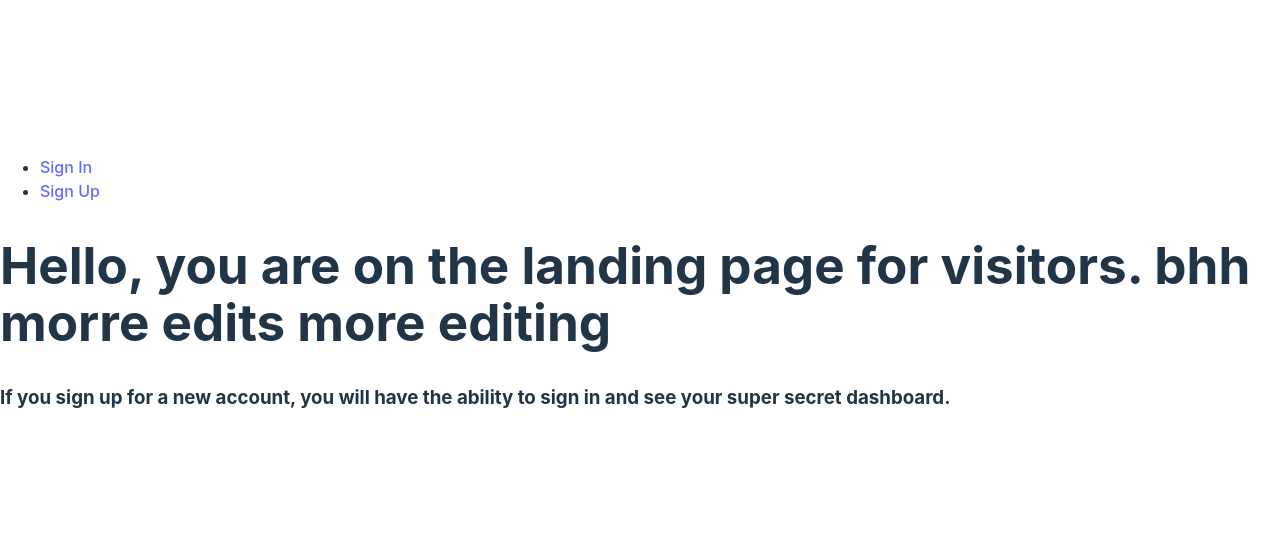
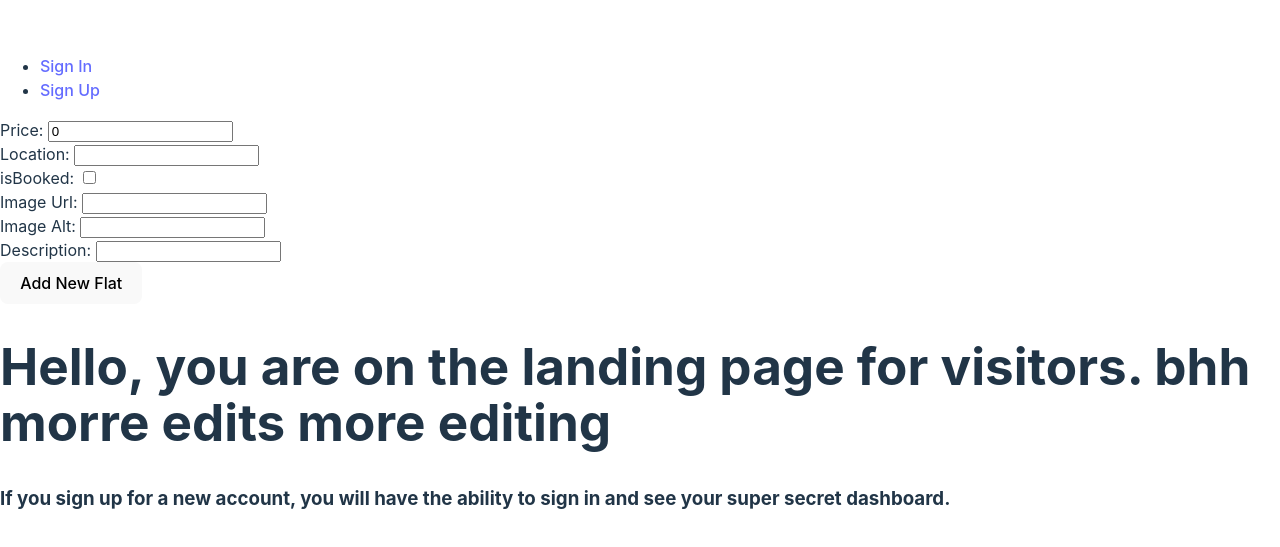
Before and after one commit to alorabi5/rental-flat-system-frontEnd, a React (Vite) app: page / in a window 1280 px wide. Shown: the part 115-662 px from the top of the page. Built offline with nearby package versions, Linux system fonts and the light colour scheme; no server answers.

Commit message:
Create Flat Form

```diff
--- a/src/App.jsx
+++ b/src/App.jsx
@@ -6,6 +6,11 @@ import Dashboard from './components/Dashboard/Dashboard';
 import SignupForm from './components/SignupForm/SignupForm';
 import SigninForm from './components/SigninForm/SigninForm';
 import * as authService from './services/authService'; // import the authservice
+import * as flatService from "./services/flatService";
+
+import FlatForm from "./components/FlatForm/FlatForm";
+
+
 
 export const AuthedUserContext = createContext(null);
 
@@ -17,10 +22,53 @@ const App = () => {
     setUser(null);
   };
 
+  // ------------------------ Flat Form ------------------------
+
+  const [flatList, setFlatList] = useState([]);
+  const [selected, setSelected] = useState(null);
+
+  const handleAddFlat = async (formData) => {
+    try {
+      const newFlat = await flatService.create(formData);
+      setFlatList([newFlat, ...flatList]);
+    } catch (error) {
+      console.log(error);
+    }
+  };
+
+
+  const handleUpdateFlat = async (formData, flatId) => {
+    try {
+      const updatedFlat = await flatService.updateFlat(formData, flatId);
+
+      // handle potential errors
+      if (updatedFlat.error) {
+        throw new Error(updatedFlat.error);
+      }
+
+      const updatedflatList = flatList.map((flat) =>
+        // If the id of the current flat is not the same as the updated flat's id, return the existing flat. If the id's match, instead return the updated flat.
+        flat._id !== updatedFlat._id ? flat : updatedFlat
+      );
+      // Set flatList state to this updated array
+      setFlatList(updatedflatList);
+      // If we don't set selected to the updated flat object, the details page will reference outdated data until the page reloads.
+      setSelected(updatedFlat);
+      setIsFormOpen(false);
+    } catch (error) {
+      console.log(error);
+    }
+  };
+
   return (
     <>
       <AuthedUserContext.Provider value={user}>
         <NavBar user={user} handleSignout={handleSignout} />
+        <FlatForm
+          handleAddFlat={handleAddFlat}
+          selected={selected}
+          handleUpdateFlat={handleUpdateFlat}
+        />
         <Routes>
           {user ? (
             <Route path="/" element={<Dashboard user={user} />} />
--- /dev/null
+++ b/src/components/FlatForm/FlatForm.jsx
@@ -0,0 +1,89 @@
+import { useState } from "react";
+
+const FlatForm = (props) => {
+  const initialState = {
+    price: 0,
+    location: "",
+    isBooked: false,
+    imageUrl: "",
+    imageAlt: "",
+    description: "",
+  };
+
+  const [formData, setFormData] = useState(
+    props.selected ? props.selected : initialState
+  );
+
+  const handleChange = (event) => {
+    setFormData({ ...formData, [event.target.name]: event.target.value });
+  };
+
+  const handleSubmit = (event) => {
+    event.preventDefault();
+
+    if (props.selected) {
+      props.handleUpdateFlat(formData, props.selected._id);
+    } else {
+      props.handleAddFlat(formData);
+    }
+    setFormData(initialState);
+  };
+
+  return (
+    <div>
+      <form onSubmit={handleSubmit}>
+        <label htmlFor="price">Price: </label>
+        <input
+          type="number"
+          name="price"
+          value={formData.price}
+          onChange={handleChange}
+        />
+        <br />
+        <label htmlFor="location">Location: </label>
+        <input
+          type="text"
+          name="location"
+          value={formData.location}
+          onChange={handleChange}
+        />
+        <br />
+        <label htmlFor="isBooked">isBooked: </label>
+        <input
+          type="checkbox"
+          name="isBooked"
+          value={formData.isBooked}
+          onChange={handleChange}
+        />
+        <br />
+        <label htmlFor="imageUrl">Image Url: </label>
+        <input
+          type="text"
+          name="imageUrl"
+          value={formData.imageUrl}
+          onChange={handleChange}
+        />
+        <br />
+        <label htmlFor="imageAlt">Image Alt: </label>
+        <input
+          type="text"
+          name="imageAlt"
+          value={formData.imageAlt}
+          onChange={handleChange}
+        />
+        <br />
+        <label htmlFor="description">Description: </label>
+        <input
+          type="text"
+          name="description"
+          value={formData.description}
+          onChange={handleChange}
+        />
+        <br />
+        <button type="submit">Add New Flat</button>
+      </form>
+    </div>
+  );
+};
+
+export default FlatForm;
--- /dev/null
+++ b/src/services/flatService.js
@@ -0,0 +1,29 @@
+// src/services/petService.js
+const BASE_URL = `${import.meta.env.VITE_BACK_END_SERVER_URL}/flat`;
+
+const index = async () => {
+    try {
+      const res = await fetch(BASE_URL);
+      return res.json();
+    } catch (err) {
+      console.log(err);
+    }
+};
+
+
+const create = async (formData) => {
+  const options = {
+    method: "POST",
+    headers: {
+      Authorization: `Bearer ${localStorage.getItem("token")}`,
+      "Content-Type": "application/json",
+    },
+    body: JSON.stringify(formData),
+  };
+  const res = await fetch(BASE_URL, options);
+
+  return res.json();
+};
+
+
+export { index, create };
```
